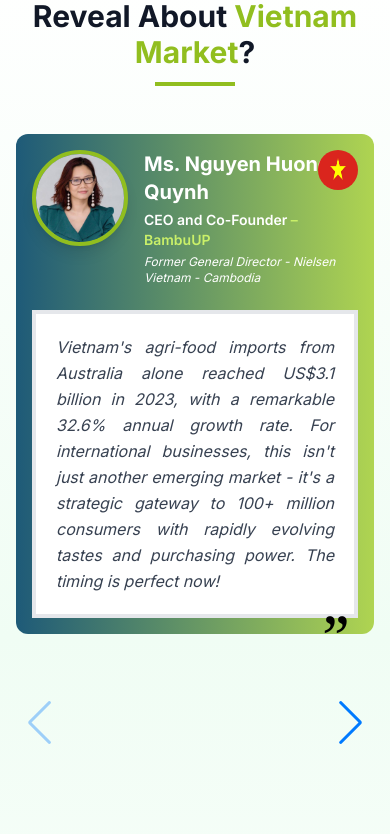
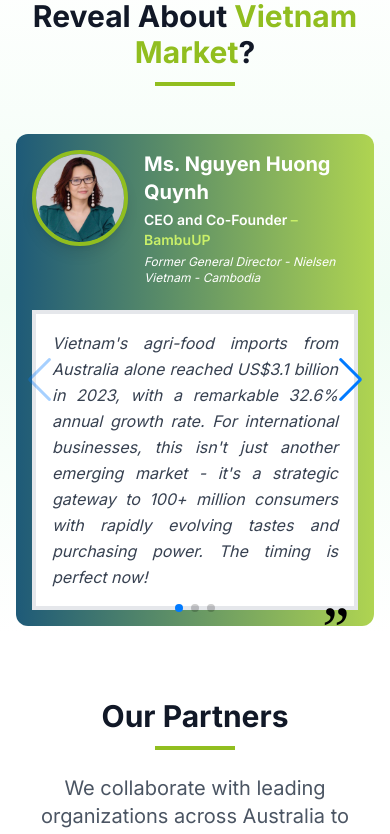
Before and after one commit to bambuup/Asian-Website, a React (Vite) app: page / in a window 390 px wide. Shown: the part 4840-5674 px from the top of the page. Built offline with nearby package versions, Linux system fonts and the light colour scheme; the HTML template or start-up script is replaced by a standard one.

Commit message:
fix(quote): update size swiper, quote & flag

```diff
--- a/src/components/Hero.tsx
+++ b/src/components/Hero.tsx
@@ -64,8 +64,6 @@ const Hero: React.FC = () => {
           <p className="text-lg md:text-xl text-gray-600 mb-8 max-w-2xl mx-auto leading-relaxed">
             Your trusted partner for business success in Vietnam and Australia from market entry to expansion and beyond.
           </p>
-
-
         </div>
 
         {/* Video section with glass morphism effect */}
--- a/src/components/MarketExpertsSection.tsx
+++ b/src/components/MarketExpertsSection.tsx
@@ -11,7 +11,9 @@ const MarketExpertsSection: React.FC = () => {
     <section className="py-2 bg-gradient-to-b from-white via-green-50 to-white">
       <div className="container mx-auto px-4 md:px-6">
         <div className="text-center mb-12">
-          <h2 className="text-3xl md:text-4xl font-bold text-gray-900 mb-3">What Do Market Experts Reveal About <span className="text-[#91BE1F]">Vietnam Market</span>?</h2>
+          <h2 className="text-3xl md:text-4xl font-bold text-gray-900 mb-3">
+            What Do Market Experts Reveal About <span className="text-[#91BE1F]">Vietnam Market</span>?
+          </h2>
           <div className="w-20 h-1 bg-[#91BE1F] mx-auto mb-6"></div>
         </div>
         <div className="swiper-container">
@@ -22,15 +24,20 @@ const MarketExpertsSection: React.FC = () => {
             spaceBetween={50}
             slidesPerView={2}
             breakpoints={{
-              0: { slidesPerView: 1 },
-              768: { slidesPerView: 2 },
+              0: { slidesPerView: 1, spaceBetween: 16 },
+              768: { slidesPerView: 2, spaceBetween: 30 },
             }}
-            className="max-w-8xl mx-auto px-12"
+            className="max-w-8xl mx-auto px-4 md:px-12"
           >
             {experts.map((expert, idx) => (
               <SwiperSlide key={idx}>
                 <div className="relative p-4 grid gap-4 bg-gradient-to-r from-[#1e5a78] to-[#afd451] rounded-xl">
                   <div className="grid grid-cols-[auto,1fr] gap-4 items-start w-full">
+                    <img
+                      src={expert.flag}
+                      alt="Vietnam flag"
+                      className="w-8 h-8 rounded-full absolute top-4 right-4 m-2 md:block hidden"
+                    />
                     <img
                       src={expert.image}
                       alt={expert.name}
@@ -39,41 +46,31 @@ const MarketExpertsSection: React.FC = () => {
                     <div className="flex flex-col">
                       <h3 className="text-xl font-bold text-white mb-1">{expert.name}</h3>
                       <div className="text-sm text-white font-semibold mb-1">
-                        {expert.title}{" "}
-                        <span className="text-[#caf069]">– {expert.company}</span>
+                        {expert.title} <span className="text-[#caf069]">– {expert.company}</span>
                       </div>
                       <div className="text-xs text-white italic">{expert.former}</div>
                     </div>
                   </div>
 
-                  <div className="text-gray-700 text-base italic text-justify mt-2 bg-white p-5 border-4">
+                  <div className="text-gray-700 text-base italic text-justify mt-2 bg-white p-4 md:p-5 border-4 max-h-[300px] overflow-y-auto">
                     {expert.quote
                       .split(/\n+/)
-                      .filter((para) => para.trim() !== "")
+                      .filter((para) => para.trim() !== '')
                       .map((para, i) => (
-                        <p
-                          key={i}
-                          className="mb-2 last:mb-0 whitespace-pre-line leading-relaxed"
-                        >
+                        <p key={i} className="mb-2 last:mb-0 whitespace-pre-line leading-relaxed">
                           {para}
                         </p>
                       ))}
                   </div>
-                  <img
-                    src={expert.flag}
-                    alt="Vietnam flag"
-                    className="w-10 h-10 rounded-full absolute top-4 right-4"
-                  />
-                  <span className="text-6xl text-black font-serif absolute -bottom-8 right-6 select-none">
-                    ”
-                  </span>
+
+                  <span className="text-6xl text-black font-serif absolute -bottom-8 right-6 select-none">”</span>
                 </div>
               </SwiperSlide>
             ))}
           </Swiper>
         </div>
       </div>
-    </section >
+    </section>
   );
 };
 
```
Also changed, not shown: src/assets/flag.png.
